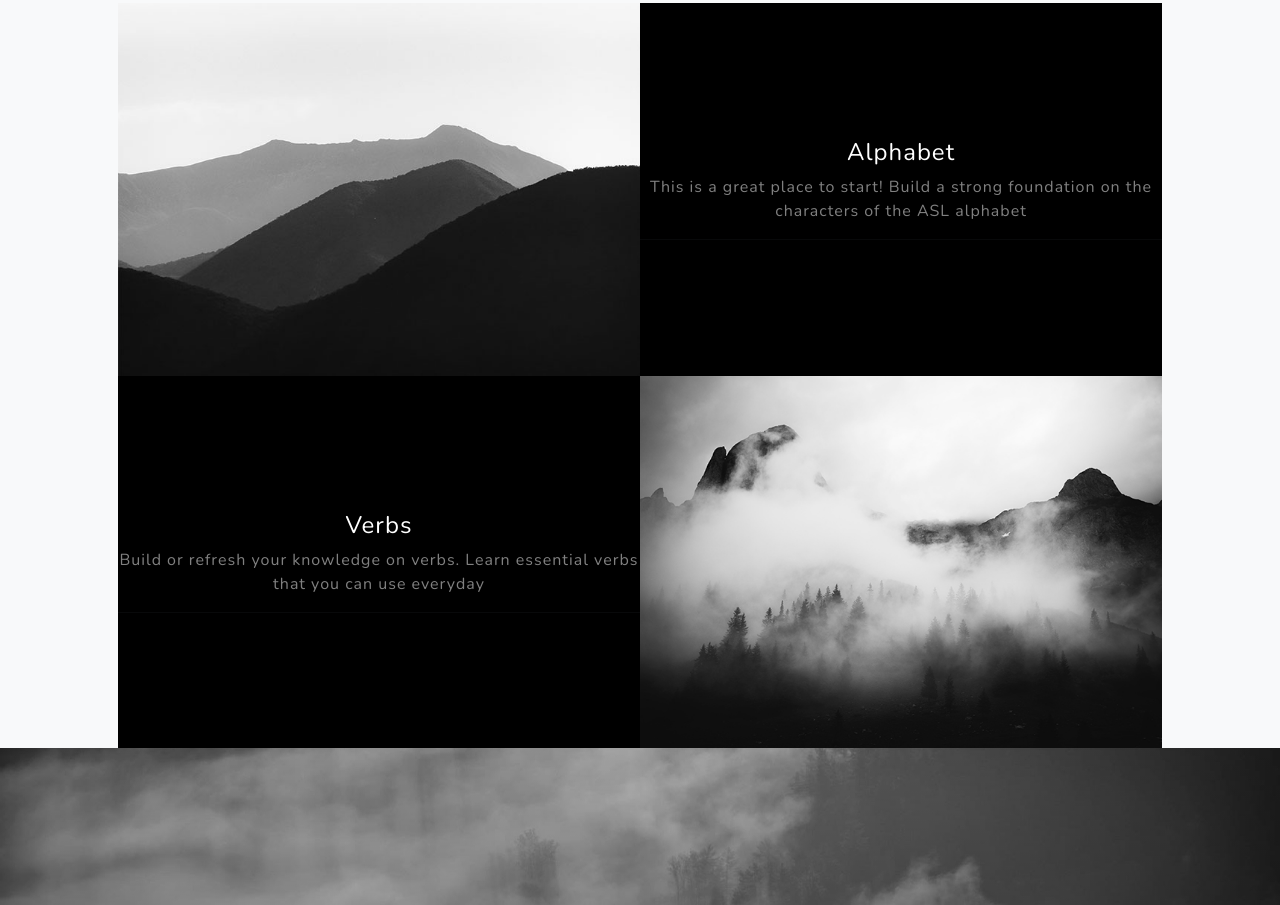
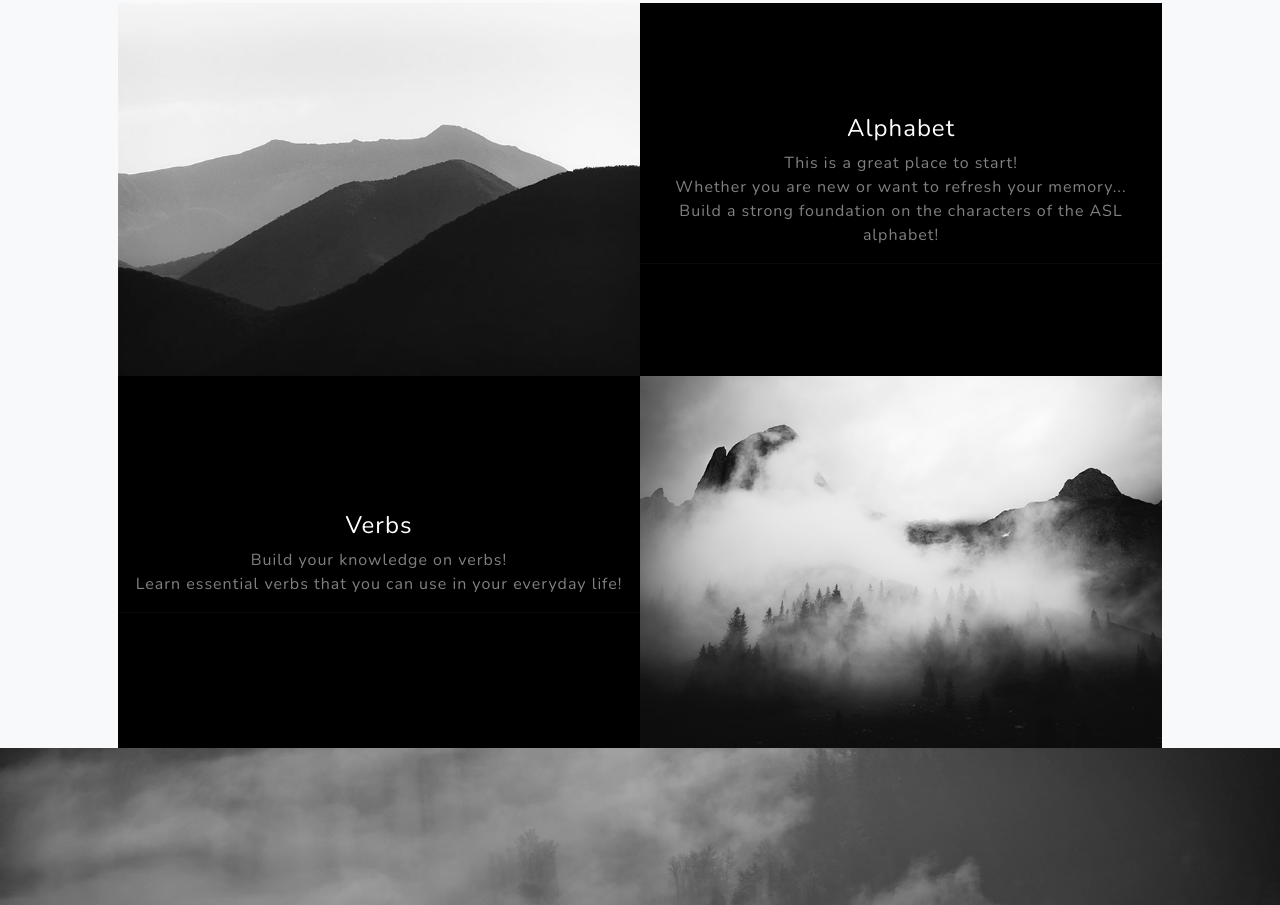
Before and after one commit to Danny-Van-ENG/website, a plain HTML site: page index.html in a window 1280 px wide. Shown: the part 2012-2917 px from the top of the page. Drawn offline with nearby package versions, Linux system fonts and the light colour scheme.

Commit message:
Update index.html

```diff
--- a/index.html
+++ b/index.html
@@ -89,7 +89,11 @@
                             <div class="d-flex h-100">
                                 <div class="lesson-text w-100 my-auto text-center text-lg-left">
                                     <h4 class="text-white">Alphabet</h4>
-                                    <p class="mb-0 text-white-50">This is a great place to start! Build a strong foundation on the characters of the ASL alphabet</p>
+                                    <p class="mb-0 text-white-50">
+                                        This is a great place to start!<br>
+                                        Whether you are new or want to refresh your memory...<br>
+                                        Build a strong foundation on the characters of the ASL alphabet!<br>
+                                    </p>
                                     <hr class="d-none d-lg-block mb-0 ms-0" />
                                 </div>
                             </div>
@@ -104,7 +108,10 @@
                             <div class="d-flex h-100">
                                 <div class="lesson-text w-100 my-auto text-center text-lg-right">
                                     <h4 class="text-white">Verbs</h4>
-                                    <p class="mb-0 text-white-50">Build or refresh your knowledge on verbs. Learn essential verbs that you can use everyday</p>
+                                    <p class="mb-0 text-white-50">
+                                        Build your knowledge on verbs!<br>
+                                        Learn essential verbs that you can use in your everyday life!
+                                    </p>
                                     <hr class="d-none d-lg-block mb-0 me-0" />
                                 </div>
                             </div>
```
